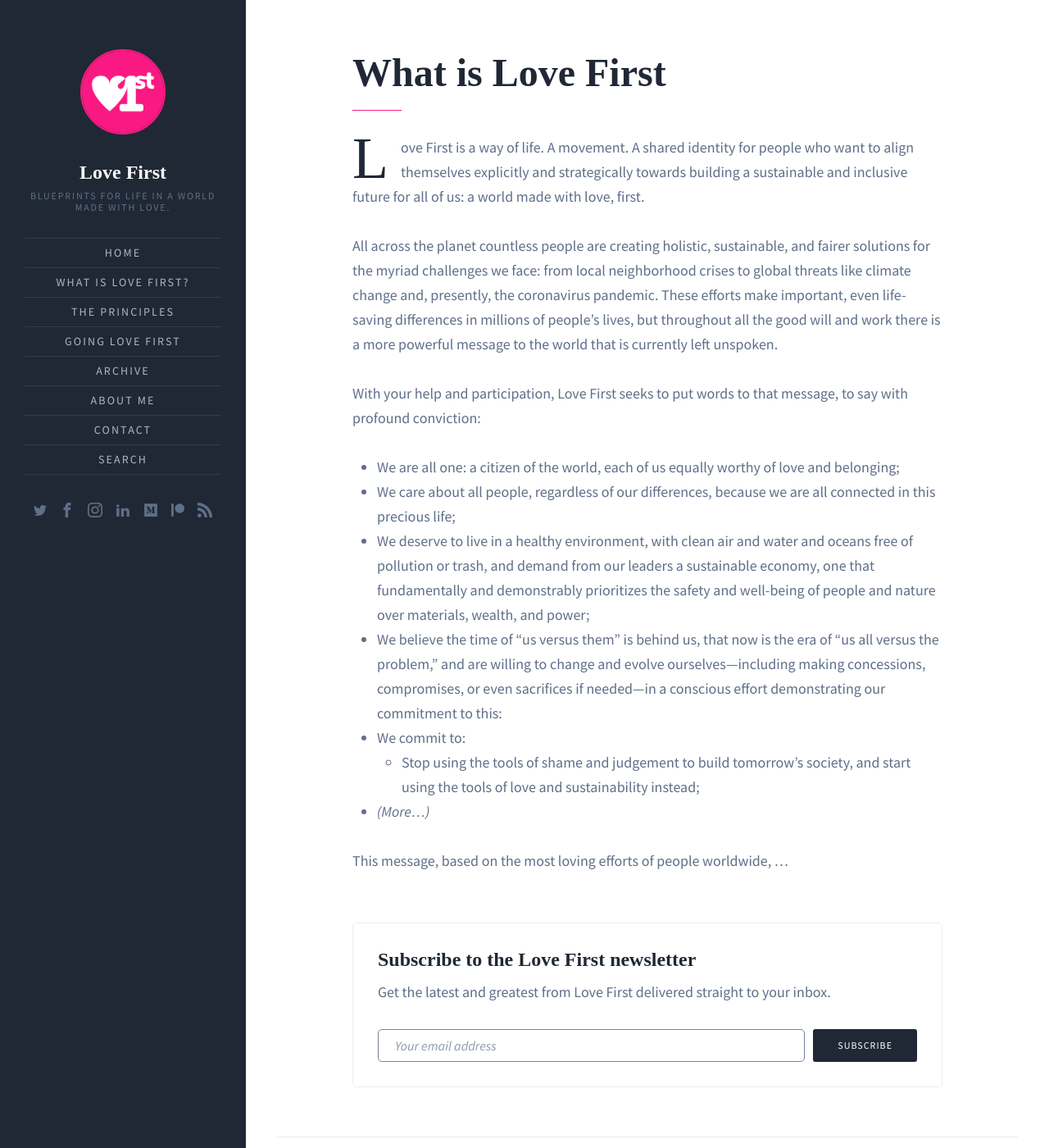
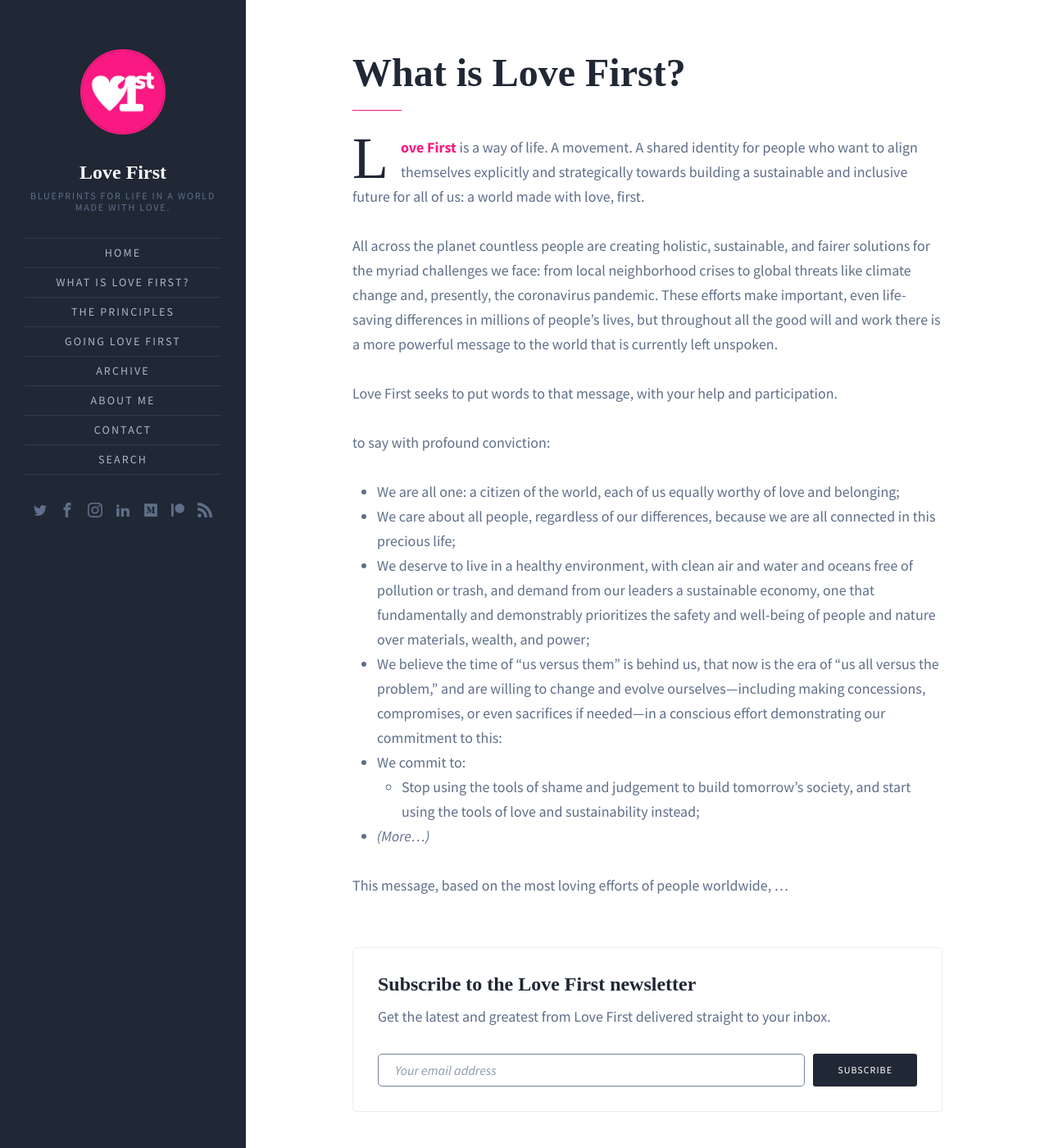
Before and after one commit to KuraFire/v1.goinglovefirst.com, a Jekyll site: the page built from what-is-love-first.md, in a window 1280 px wide and 1400 px high. Shown: the whole window at 82% size. Built offline with Jekyll 4.4.1, drawn with Linux system fonts in a browser that asks for light colours; some web fonts are replaced.

Commit message:
Pages updates

```diff
--- a/404.html
+++ b/404.html
@@ -1,6 +1,7 @@
 ---
 permalink: "/404.html"
 layout: default
+title: "404: Page Not Found"
 ---
 
 <style type="text/css" media="screen">
--- a/_sass/goinglovefirst.scss
+++ b/_sass/goinglovefirst.scss
@@ -1,6 +1,11 @@
 @charset "utf-8";
 
 // 0, 1, 1, 2, 3, 5, 8, 13, 21, 34, 55, 89, 144, 233, 377, 610, 987, 1597
+
+nobr {
+  color: $color-accent;
+  font-weight: bold;
+}
 
 // Unique page overrides
 #glf_page_archive {
--- a/what-is-love-first.md
+++ b/what-is-love-first.md
@@ -1,17 +1,19 @@
 ---
 layout: page
-title: What is Love First
+title: What is Love First?
 ---
 
 <!-- # What Is Love First (reboot) -->
 
 <!-- what is it? -->
-Love First is a way of life. A movement. A shared identity for people who want to align themselves explicitly and strategically towards building a sustainable and inclusive future for all of us: a world made with love, first.
+<p><nobr>Love First</nobr> is a way of life. A movement. A shared identity for people who want to align themselves explicitly and strategically towards building a sustainable and inclusive future for all of us: a world made with love, first.</p>
 
 <!-- why do we need it? -->
 All across the planet countless people are creating holistic, sustainable, and fairer solutions for the myriad challenges we face: from local neighborhood crises to global threats like climate change and, presently, the coronavirus pandemic. These efforts make important, even life-saving differences in millions of people’s lives, but throughout all the good will and work there is a more powerful message to the world that is currently left unspoken.
 
-With your help and participation, Love First seeks to put words to that message, to say with profound conviction:
+Love First seeks to put words to that message, with your help and participation.
+
+to say with profound conviction:
 
 <!--  Our Message Of Love: -->
 - We are all one: a citizen of the world, each of us equally worthy of love and belonging;
```
Also changed, not shown: about/faruk.md (+9 -3 lines), about/faruk/love-first-person.md (added, +3 -0 lines), principles.md (+2 -4 lines).
